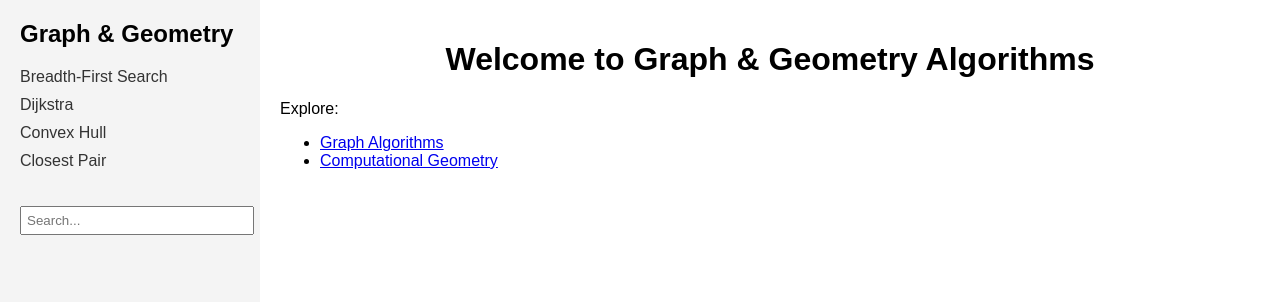
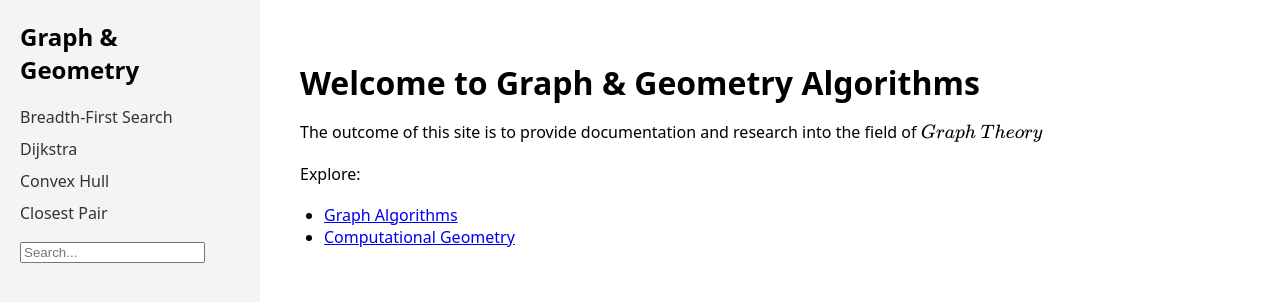
Before and after one commit to JorgeV92/graph-geo-algorithms, a Jekyll site: the page built from index.md, in a window 1280 px wide and 900 px high. Shown: the top 302 px of the window. Built offline with Jekyll 4.4.1, drawn with Linux system fonts in a browser that asks for light colours.

Commit message:
updated design

```diff
--- a/_config.yml
+++ b/_config.yml
@@ -1,6 +1,6 @@
 title: Graph & Geometry Algorithms
 description: A collection of algorithms in Graph Theory and Computational Geometry.
-# theme: minima
+theme: minima
 markdown: kramdown
 baseurl: ""
 url: "https://jorgev92.github.io"
--- a/assets/style.css
+++ b/assets/style.css
@@ -1,5 +1,5 @@
 body {
-    font-family: sans-serif;
+  font-family: system-ui, sans-serif;
   margin: 0;
   display: flex;
 }
@@ -16,6 +16,7 @@ body {
   height: 100vh;
   position: sticky;
   top: 0;
+  overflow-y: auto;
 }
 
 .sidebar h2 {
@@ -36,17 +37,53 @@ body {
   color: #333;
 }
 
-  .content {
-    padding: 20px;
-    flex: 1;
+.sidebar a:hover {
+  text-decoration: underline;
 }
 
-  #searchBox {
-    width: 100%;
-    padding: 5px;
-    margin-top: 20px;
+.content {
+  padding: 40px;
+  flex: 1;
+  max-width: 800px;
 }
 
 .content h1 {
-    text-align: center;
+  font-size: 2rem;
+  margin-bottom: 0.5em;
 }
+
+.content h2 {
+  font-size: 1.5rem;
+  margin-top: 1.5em;
+}
+
+.content p {
+  line-height: 1.6;
+}
+
+.content pre {
+  background-color: #1e1e1e;
+  color: #f8f8f2;
+  padding: 1em;
+  overflow-x: auto;
+  border-radius: 6px;
+  font-family: 'Courier New', monospace;
+}
+
+.content code {
+  background: #eee;
+  padding: 2px 6px;
+  border-radius: 4px;
+  font-family: 'Courier New', monospace;
+}
+
+.content blockquote {
+  border-left: 4px solid #ccc;
+  margin: 1em 0;
+  padding-left: 1em;
+  color: #666;
+}
+
+.content ul {
+  padding-left: 1.5em;
+}
--- a/index.md
+++ b/index.md
@@ -5,6 +5,8 @@
 
 # Welcome to Graph & Geometry Algorithms
 
+The outcome of this site is to provide documentation and research into the field of $$\textit{Graph Theory}$$
+
 Explore:
 
 - [Graph Algorithms](graph/bfs.md)
```
Also changed, not shown: graph/bfs.md (+8 -0 lines), 8 other files. Lines whose indentation alone changed are shown as unchanged.
